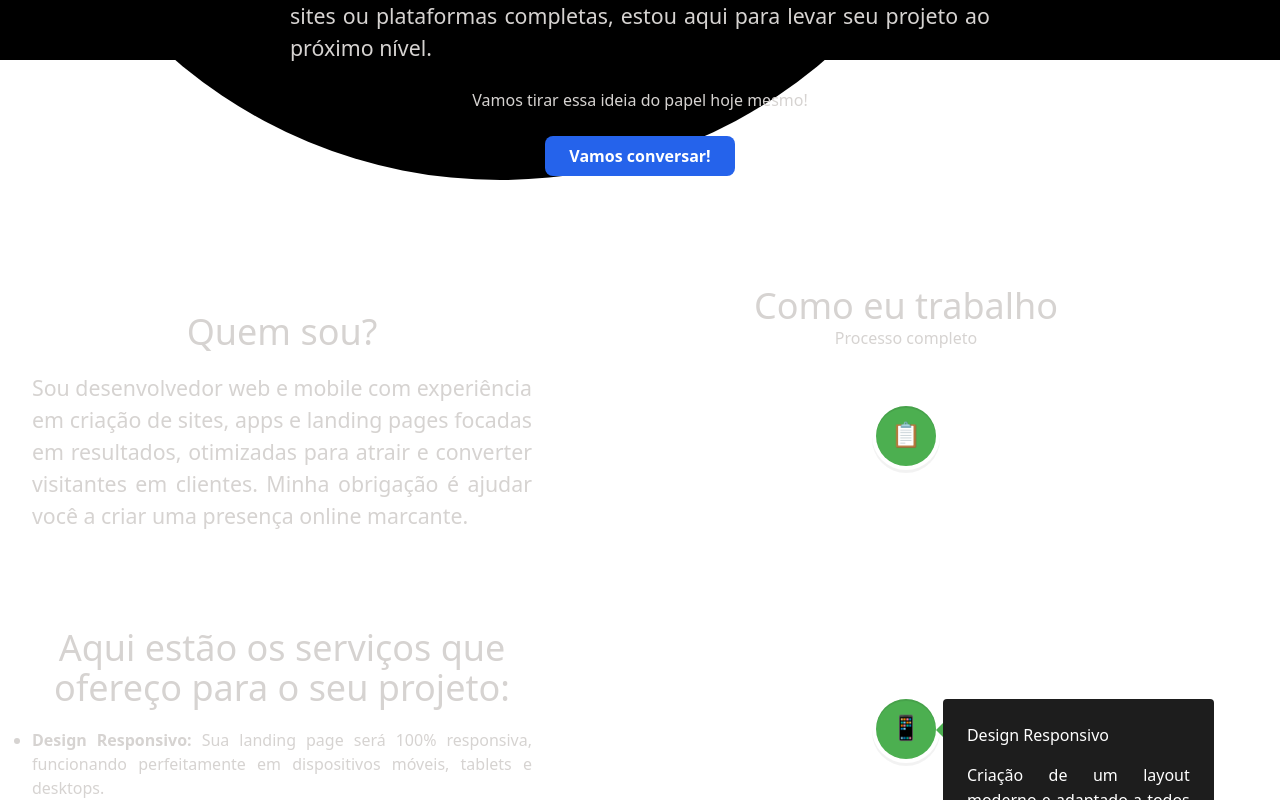
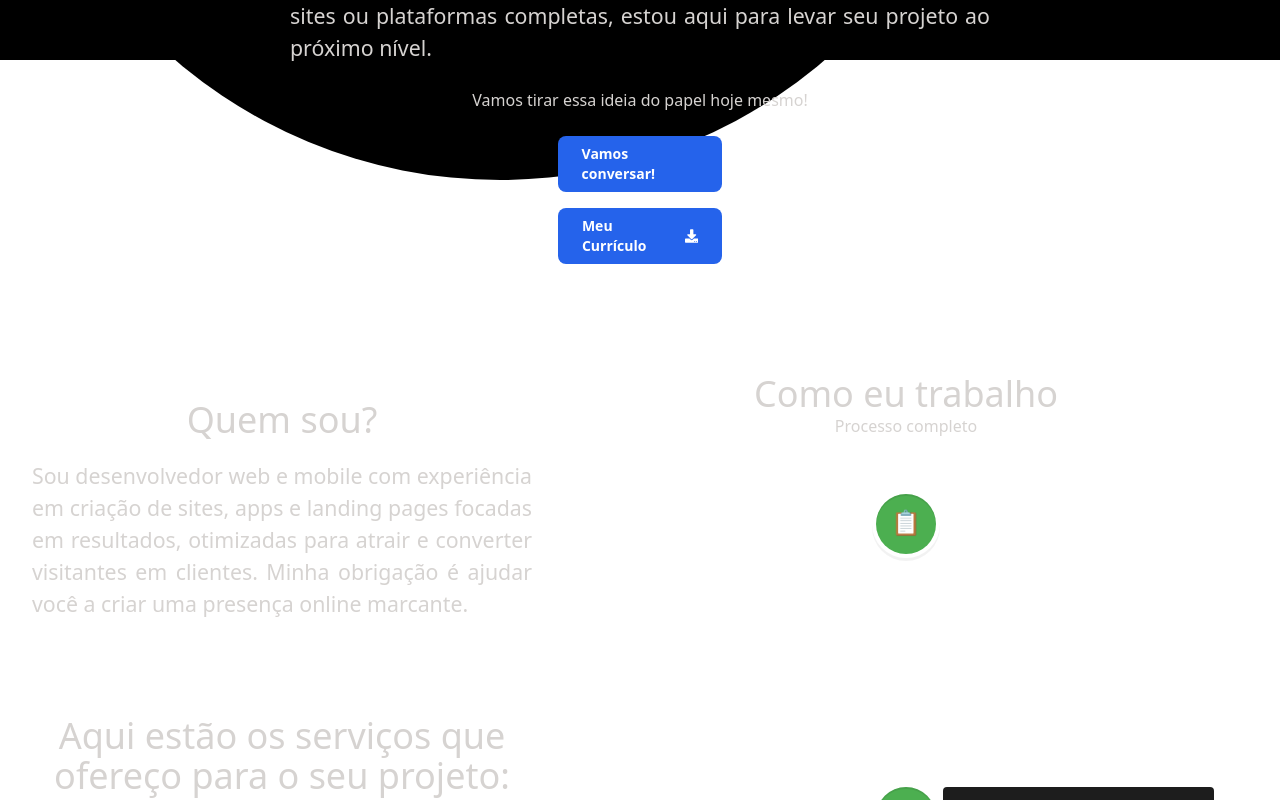
Before and after one commit to ryalee/MeuPortfolio, a React (Vite) app: page / in a window 1280 px wide. Shown: the part 740-1540 px from the top of the page. Built offline with nearby package versions, Linux system fonts and the light colour scheme.

Commit message:
acrescentei um botão para download de meu curriculo

```diff
--- a/src/components/Header.jsx
+++ b/src/components/Header.jsx
@@ -11,7 +11,7 @@ const Navbar = () => {
       </div>
 
       <div className="m-8 flex flex-col-reverse items-center justify-center gap-4 text-2xl">
-        <div className="flex gap-2">
+        <div className="flex gap-2 items-center">
           <a
             href="https://www.linkedin.com/in/ryan-alecrim-sodre/"
             target="_blank"
--- a/src/components/LanguageChange.jsx
+++ b/src/components/LanguageChange.jsx
@@ -15,7 +15,7 @@ const LanguageSwitcher = () => {
   return (
     <button onClick={toggleLanguage} className="bg-blue-800 p-2 rounded-full">
       {i18n.language === "pt" ? (
-        <img src={engImg} className="logo-lang" />
+        <img src={engImg} className="logo-lang"/>
       ) : (
         <img src={ptImg} className="logo-lang" />
       )}
--- a/src/index.css
+++ b/src/index.css
@@ -23,7 +23,7 @@
 }
 
 .button-style {
-  @apply bg-blue-600 hover:bg-blue-500 text-white font-semibold py-2 px-6 rounded-lg;
+  @apply bg-blue-600 hover:bg-blue-500 text-white font-semibold py-2 px-6 rounded-lg text-sm;
 }
 
 .animate-blink {
--- a/src/public/locales/en/en.json
+++ b/src/public/locales/en/en.json
@@ -16,6 +16,7 @@
       "**Integration with Marketing Tools:** Such as lead capture forms, Google Analytics, email marketing, among others.",
       "**Focus on Conversion:** Design with strategic calls to action (CTA) and color psychology to increase conversion."
     ],
+    "cv-text":"My Curriculum",
 
     "section-title2": "Why is my process different?",
     "list-items2": [
--- a/src/public/locales/pt/pt.json
+++ b/src/public/locales/pt/pt.json
@@ -16,6 +16,7 @@
       "**Integração com Ferramentas de Marketing:** Como formulários de captura de leads, Google Analytics, e-mail marketing, entre outras.",
       "**Foco na Conversão:** Design com chamadas para ação (CTA) estratégicas e psicologia de cores para aumentar a conversão."
     ],
+    "cv-text": "Meu Currículo",
 
     "section-title2": "Por que meu processo é diferente?",
     "list-items2": [
--- a/src/sections/Hero.jsx
+++ b/src/sections/Hero.jsx
@@ -1,6 +1,7 @@
 import HeroText from "../components/HeroText";
 import HeroImage from "../assets/Images/HeroImg.png";
 import { useTranslation } from "react-i18next";
+import { FaDownload } from "react-icons/fa";
 
 const Hero = () => {
   const { t } = useTranslation();
@@ -21,13 +22,24 @@ const Hero = () => {
 
       <p>{t("hero.subtitle")}</p>
 
+      <div className="flex gap-4 lg:w-[30%] flex-col ">
         <a
           href="https://wa.me/5574999944759"
           target="_blank"
-        className="button-style"
+          className="button-style lg:w-[45%] lg:ml-[100px]"
         >
           {t("hero.cta")}
         </a>
+
+        <a
+          href="../../public/curriculo.pdf"
+          download='curriculo-ryan-alecrim-sodre.pdf'
+          className="button-style flex items-center gap-2 self-center lg:w-[45%]"
+        >
+          {t("about.cv-text")}
+          <FaDownload/>
+        </a>
+      </div>
     </main>
   );
 };
```
Also changed, not shown: 1 other file (tests, documents, lock files or other folders). Lines whose indentation alone changed are shown as unchanged.
